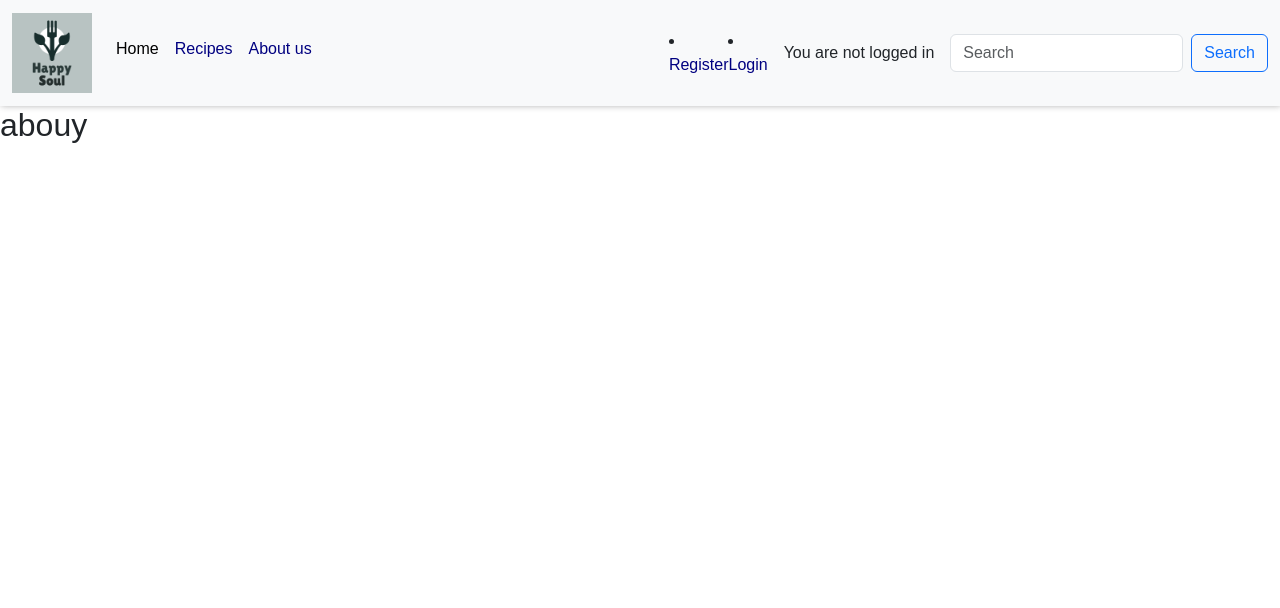
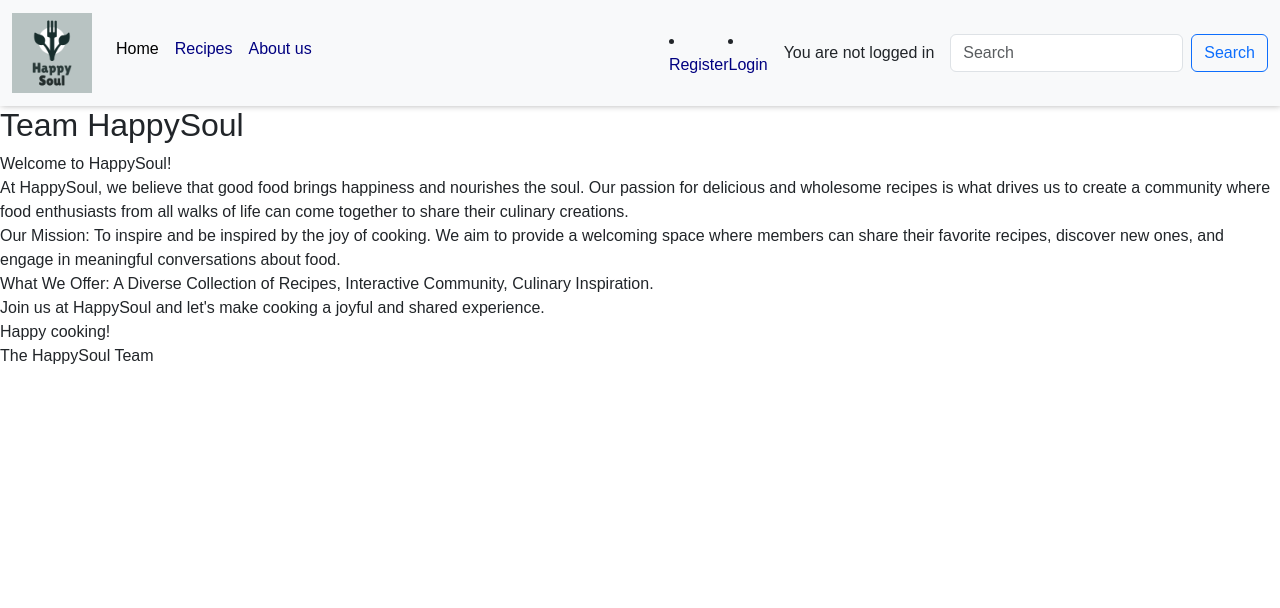
Before and after one commit to Sammy92dec/HappySoul, a Django app: page /about/ in a window 1280 px wide. Shown: the top 608 px of the page. Run offline with Django 4.2, Linux system fonts and the light colour scheme; some libraries are stand-ins or nearby versions.

Commit message:
Fix: the html and connect the recipes page

```diff
--- a/happytum/settings.py
+++ b/happytum/settings.py
@@ -28,7 +28,7 @@ TEMPLATES_DIR = os.path.join(BASE_DIR, 'templates')
 SECRET_KEY = os.environ.get("SECRET_KEY")
 
 # SECURITY WARNING: don't run with debug turned on in production!
-DEBUG = True
+DEBUG = False
 
 ALLOWED_HOSTS = ['8000-sammy92dec-happysoul-pdth3h4hk7i.ws-eu114.gitpod.io', '.herokuapp.com']
 
--- a/soul/models.py
+++ b/soul/models.py
@@ -21,6 +21,7 @@ class Recipe(models.Model):
     """
     A model to create and manage recipes
     """
+    name = models.ForeignKey(User, on_delete=models.CASCADE, related_name="recipe_owner", null=True)
     author = models.ForeignKey(User, on_delete=models.CASCADE, related_name="recipe_owner", null=True)
     title = models.CharField(max_length=200, null=False, blank=False)
     description = models.TextField(max_length=500, null=False, blank=False)
@@ -41,7 +42,7 @@ class Recipe(models.Model):
         ordering = ['-published_on']
 
     def __str__(self):
-        return str(self.title)
+        return self.name
 
     def save(self, *args, **kwargs):
         now = datetime.datetime.now()
@@ -58,6 +59,7 @@ class Comment(models.Model):
     """
     Model for comments
     """
+    name = models.CharField(max_length=255)
     recipe = models.ForeignKey(Recipe, on_delete=models.CASCADE, related_name='comments')
     user = models.ForeignKey(User, on_delete=models.CASCADE, default=1)
     body = models.TextField(max_length=100, null=False, blank=False)
--- a/soul/templates/about.html
+++ b/soul/templates/about.html
@@ -12,7 +12,21 @@
     <title>Document</title>
 </head>
 <body>
-    <H2>abouy</H2>
+    <h2>Team HappySoul</h2>
+    <p>Welcome to HappySoul! <br>
+
+        At HappySoul, we believe that good food brings happiness and nourishes the soul. Our passion for delicious and wholesome recipes is what drives us to create a community where food enthusiasts from all walks of life can come together to share their culinary creations.
+        <br>
+        Our Mission:
+        To inspire and be inspired by the joy of cooking. We aim to provide a welcoming space where members can share their favorite recipes, discover new ones, and engage in meaningful conversations about food.
+        <br>
+        What We Offer: A Diverse Collection of Recipes, Interactive Community, Culinary Inspiration.
+        <br>
+        Join us at HappySoul and let's make cooking a joyful and shared experience.
+        <br>
+        Happy cooking!
+        <br>
+        The HappySoul Team</p>
 </body>
 </html>
 
--- a/static/css/style.css
+++ b/static/css/style.css
@@ -68,7 +68,7 @@ img.logo {
 /* Footer */
 footer {
     background-color: #333;
-    color: #fff;
+    color: #ffff;
     padding: 20px 0;
     position: fixed;
     left: 0;
--- a/templates/base.html
+++ b/templates/base.html
@@ -54,7 +54,7 @@
             <ul class="navbar-nav me-auto mb-2" >
 
                <li class="nav-item">
-                  <a class="nav-link active" aria-current="page" href="{% url 'recipe_list' %}">Home</a>
+                  <a class="nav-link active" aria-current="page" href="{% url 'index' %}">Home</a>
                </li>
 
 
@@ -110,7 +110,7 @@
 
 <!-- Footer -->
 <footer class="bg-light text-center text-white mt-auto color">
-    <div class="container p-4 pb-0">
+    <div class="container">
        <div class="mb-4">
 
           <!-- Facebook -->
--- a/templates/recipe/recipe_form.html
+++ b/templates/recipe/recipe_form.html
@@ -7,7 +7,7 @@
 <h2>New Recipe</h2>
 <form method="post">
     {% csrf_token %}
-    {{ form.as_p }}
+    {{ form|crispy }}
     <button type="submit">Add</button>
 </form>
 
--- a/templates/recipe/recipe_list.html
+++ b/templates/recipe/recipe_list.html
@@ -8,7 +8,7 @@
 
 
 <div class="col-8 offset-2 row">
-    <h1 class="text-center p-2 d-block">All Recipes</h1>
+    <h1 class="text-center p-2 d-block">All Recipes test</h1>
 </div>
 
 
```
Also changed, not shown: soul/form.py (+6 -1 lines), soul/templates/index.html (+2 -14 lines).
